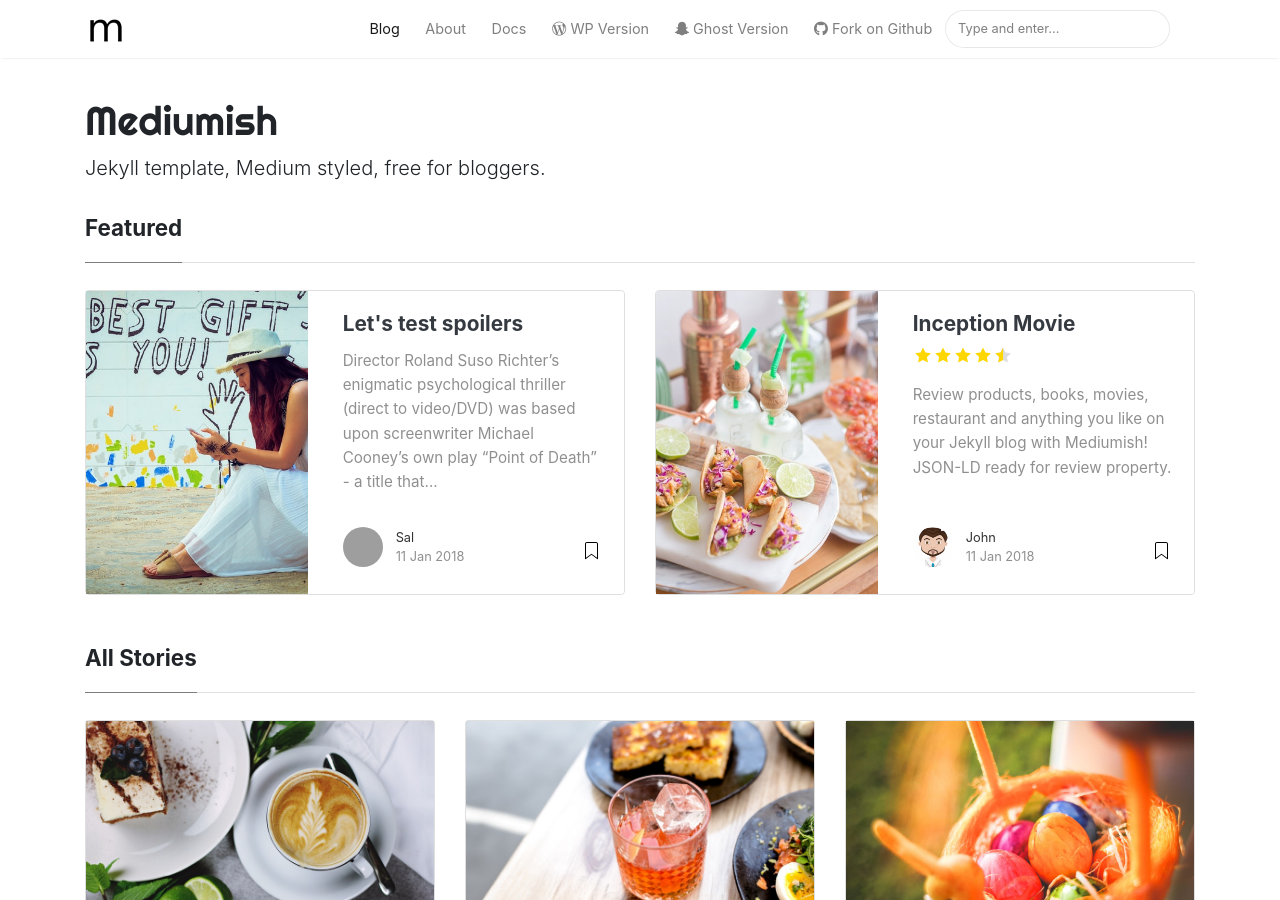
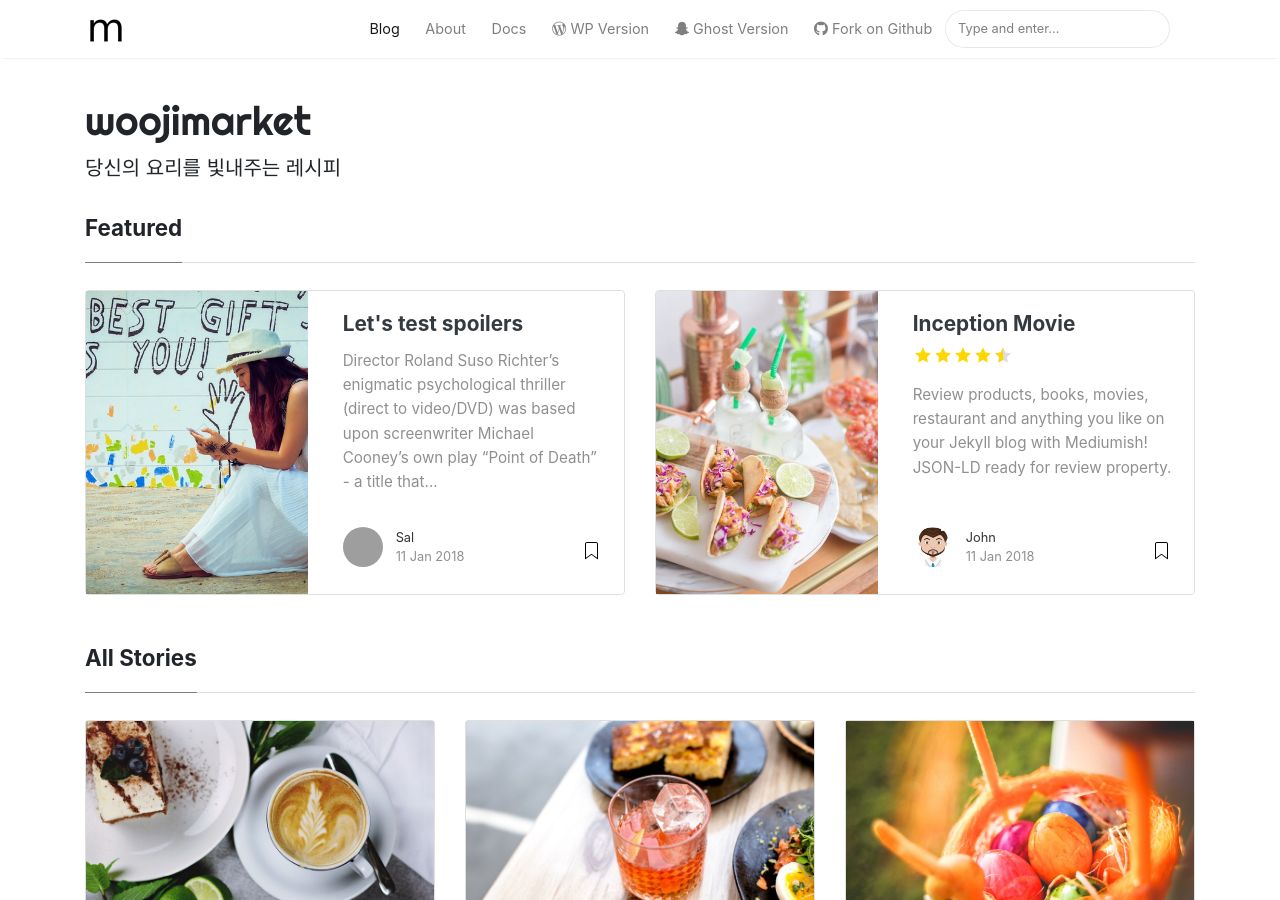
Before and after one commit to 19900630/woojimarket, a Jekyll site: the page built from index.html, in a window 1280 px wide and 900 px high. Built offline with Jekyll 4.4.1, drawn with Linux system fonts in a browser that asks for light colours; nearby versions of some CDN libraries; the list of posts is cut into pages by our own code; some of the changed text lies outside the part shown; grey boxes are pictures that could not be loaded.

Commit message:
Update _config.yml

```diff
--- a/_config.yml
+++ b/_config.yml
@@ -1,7 +1,7 @@
 # Site
-name: "Mediumish"
-title: "Mediumish"
-description: "Jekyll template, Medium styled, free for bloggers."
+name: "woojimarket"
+title: "woojimarket"
+description: "당신의 요리를 빛내주는 레시피"
 logo: 'assets/images/logo.png'
 favicon: 'assets/images/logo.png'
 baseurl: /woojimarket
```
